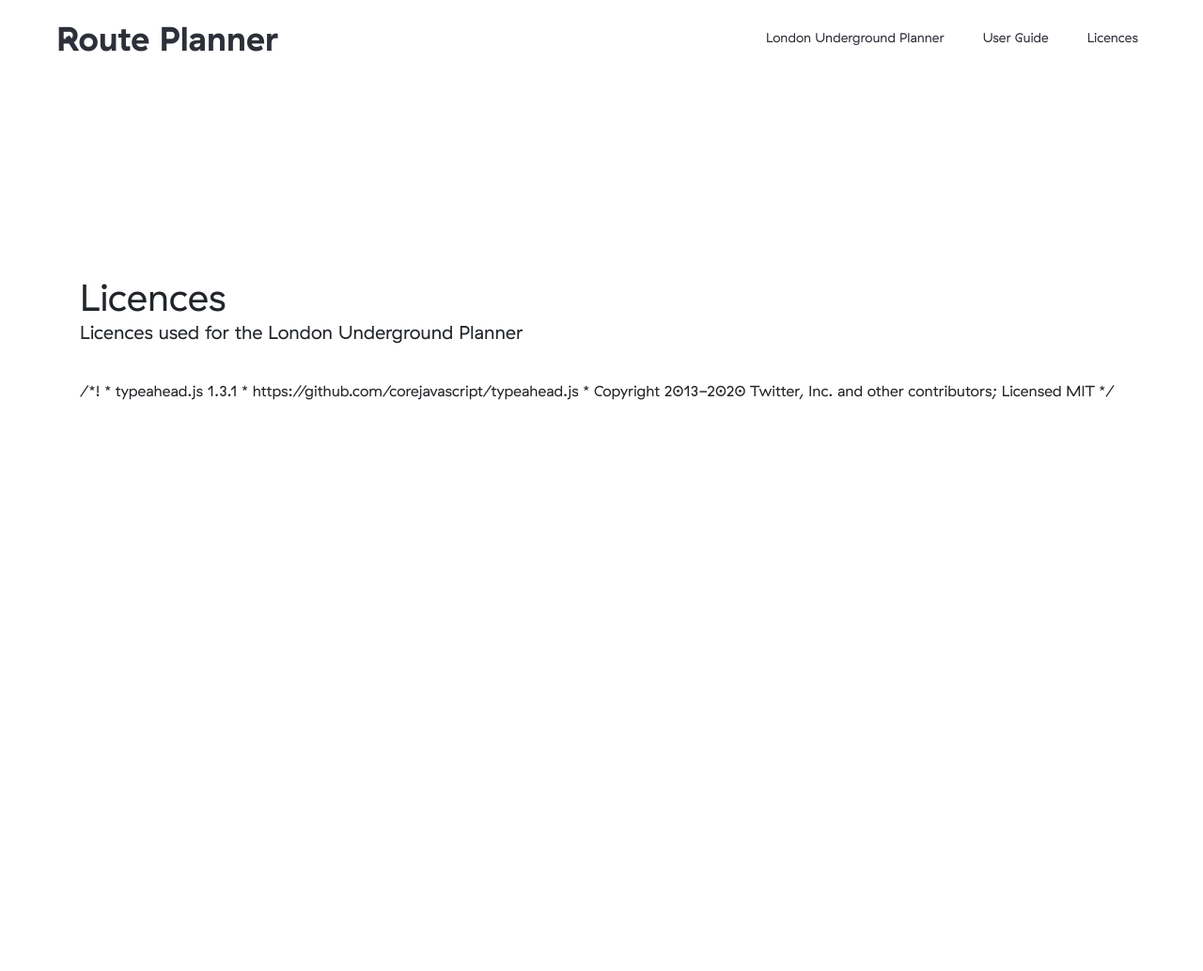
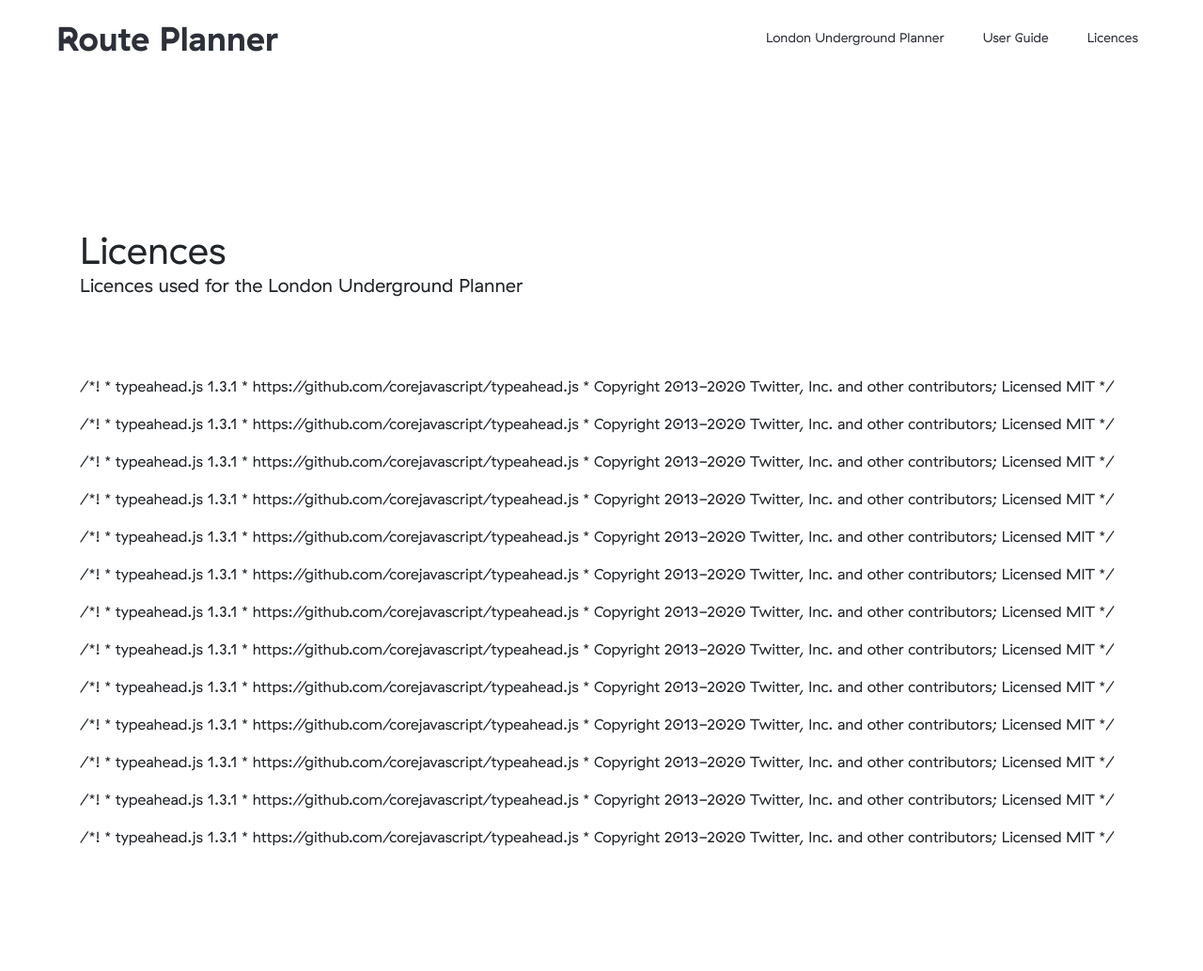
Before and after one commit to metallicgloss/London-Underground-Route-Planner, a Django app: page /licences in a window 1280 px wide. Shown: the whole page at 94% size. Before the commit the page ends 426 px from the top, so only its background shows below. Run offline with Django 3.2, Linux system fonts and the light colour scheme; some libraries are stand-ins or nearby versions.

Commit message:
Styling corrections.

```diff
--- a/tfl_route_planner/static/css/styles.css
+++ b/tfl_route_planner/static/css/styles.css
@@ -102,6 +102,10 @@ body {
     position: relative;
 }
 
+.subpage-header-block {
+    margin-top: 100px;
+}
+
 .header-block .header-block-content {
     position: relative;
     z-index: 1;
@@ -114,11 +118,19 @@ body {
     line-height: 50px;
 }
 
-.header-block .header-block-content .header-block-subheading {
+.header-block .header-block-content .header-block-subheading, .header-block .header-block-content .subpage-block-subheading {
     font-size: 20px;
     font-style: normal;
     font-weight: normal;
     line-height: 25px;
+}
+
+.header-block .header-block-content .subpage-block-heading {
+    padding-top: 60px;
+    font-size: 40px;
+    font-style: normal;
+    font-weight: normal;
+    line-height: 50px;
 }
 
 /*
@@ -297,37 +309,27 @@ body {
 }
 
 /*
+-------------------------------------------------
+-------------     License Page      -------------
+-------------------------------------------------
+*/
+
+.license-list {
+    margin-top: 75px;
+}
+
+/*
 --------------------------------------------------
 ---------------- User Guide Pages ----------------
 --------------------------------------------------
 */
 
-.main-wrapper {
-    margin-top: 150px;
-    overflow: hidden;
-    position: relative;
-    position: relative;
-    z-index: 1;
+.user-guide-section {
+    margin-bottom: 100px;
 }
 
-.user-guide-row-1 {
+.user-guide-description {
     margin-top: 30px;
-}
-
-.user-guide-steps-heading {
-    padding-top: 60px;
-    font-size: 40px;
-    font-style: normal;
-    font-weight: normal;
-    line-height: 50px;
-}
-
-.user-guide-steps-subheading {
-    font-size: 20px;
-    font-style: normal;
-    font-weight: normal;
-    line-height: 25px;
-    padding-bottom:30px;
 }
 
 /*
--- a/tfl_route_planner/templates/licences.html
+++ b/tfl_route_planner/templates/licences.html
@@ -1,17 +1,112 @@
 {% extends "layout.html" %}
 
 {% block page_content %}
-<div class="main-wrapper">
-    <div class="container">
-        <h1 class="user-guide-steps-heading mb-0">Licences</h1>
-        <h2 class="user-guide-steps-subheading">Licences used for the London Underground Planner</h2>
+<div class="header-block subpage-header-block">
+    <div class="header-block-content">
+        <div class="container">
+            <h1 class="subpage-block-heading mb-0">Licences</h1>
+            <h2 class="subpage-block-subheading">Licences used for the London Underground Planner</h2>
+        </div>
+    </div>
+</div>
 
-        <p>/*!
-            * typeahead.js 1.3.1
-            * https://github.com/corejavascript/typeahead.js
-            * Copyright 2013-2020 Twitter, Inc. and other contributors; Licensed MIT
-            */</p>
-
+<div class="container">
+    <div class="license-list">
+        <div class="row">
+            <div class="col-lg-12">
+                <p>
+                    /*!
+                    * typeahead.js 1.3.1
+                    * https://github.com/corejavascript/typeahead.js
+                    * Copyright 2013-2020 Twitter, Inc. and other contributors; Licensed MIT
+                    */
+                </p>
+                <p>
+                    /*!
+                    * typeahead.js 1.3.1
+                    * https://github.com/corejavascript/typeahead.js
+                    * Copyright 2013-2020 Twitter, Inc. and other contributors; Licensed MIT
+                    */
+                </p>
+                <p>
+                    /*!
+                    * typeahead.js 1.3.1
+                    * https://github.com/corejavascript/typeahead.js
+                    * Copyright 2013-2020 Twitter, Inc. and other contributors; Licensed MIT
+                    */
+                </p>
+                <p>
+                    /*!
+                    * typeahead.js 1.3.1
+                    * https://github.com/corejavascript/typeahead.js
+                    * Copyright 2013-2020 Twitter, Inc. and other contributors; Licensed MIT
+                    */
+                </p>
+                <p>
+                    /*!
+                    * typeahead.js 1.3.1
+                    * https://github.com/corejavascript/typeahead.js
+                    * Copyright 2013-2020 Twitter, Inc. and other contributors; Licensed MIT
+                    */
+                </p>
+                <p>
+                    /*!
+                    * typeahead.js 1.3.1
+                    * https://github.com/corejavascript/typeahead.js
+                    * Copyright 2013-2020 Twitter, Inc. and other contributors; Licensed MIT
+                    */
+                </p>
+                <p>
+                    /*!
+                    * typeahead.js 1.3.1
+                    * https://github.com/corejavascript/typeahead.js
+                    * Copyright 2013-2020 Twitter, Inc. and other contributors; Licensed MIT
+                    */
+                </p>
+                <p>
+                    /*!
+                    * typeahead.js 1.3.1
+                    * https://github.com/corejavascript/typeahead.js
+                    * Copyright 2013-2020 Twitter, Inc. and other contributors; Licensed MIT
+                    */
+                </p>
+                <p>
+                    /*!
+                    * typeahead.js 1.3.1
+                    * https://github.com/corejavascript/typeahead.js
+                    * Copyright 2013-2020 Twitter, Inc. and other contributors; Licensed MIT
+                    */
+                </p>
+                <p>
+                    /*!
+                    * typeahead.js 1.3.1
+                    * https://github.com/corejavascript/typeahead.js
+                    * Copyright 2013-2020 Twitter, Inc. and other contributors; Licensed MIT
+                    */
+                </p>
+                <p>
+                    /*!
+                    * typeahead.js 1.3.1
+                    * https://github.com/corejavascript/typeahead.js
+                    * Copyright 2013-2020 Twitter, Inc. and other contributors; Licensed MIT
+                    */
+                </p>
+                <p>
+                    /*!
+                    * typeahead.js 1.3.1
+                    * https://github.com/corejavascript/typeahead.js
+                    * Copyright 2013-2020 Twitter, Inc. and other contributors; Licensed MIT
+                    */
+                </p>
+                <p>
+                    /*!
+                    * typeahead.js 1.3.1
+                    * https://github.com/corejavascript/typeahead.js
+                    * Copyright 2013-2020 Twitter, Inc. and other contributors; Licensed MIT
+                    */
+                </p>
+            </div>
+        </div>
     </div>
 </div>
 {% endblock %}
```
Also changed, not shown: tfl_route_planner/templates/userguide.html (+34 -32 lines).
